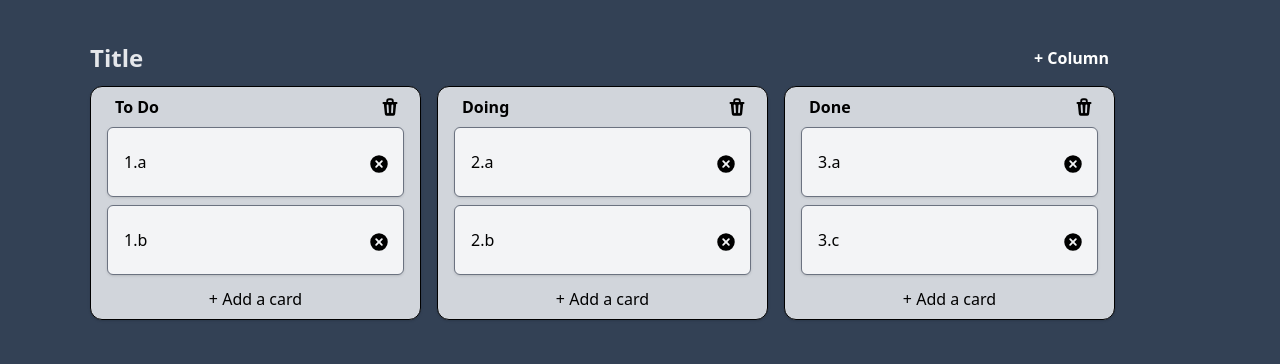
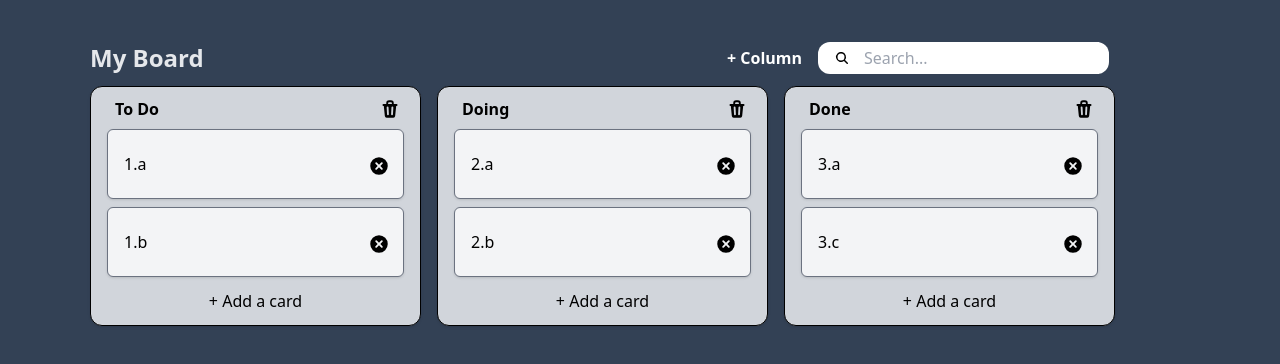
Before and after one commit to Mike-Sundays/my-kanban, a React (Vite) app: page / in a window 1280 px wide. Shown: the top 364 px of the page. Built offline with nearby package versions, Linux system fonts and the light colour scheme.

Commit message:
Working search

```diff
--- a/src/App.tsx
+++ b/src/App.tsx
@@ -1,7 +1,7 @@
 import { Board } from "./components/Board/Board.tsx";
 import './App.css'
 function App() {
-  // localStorage.clear()
+  localStorage.clear()
   return (
       <Board />
   );
--- a/src/components/Board/Board.tsx
+++ b/src/components/Board/Board.tsx
@@ -20,12 +20,14 @@ import {
   LOCAL_STORAGE_BOARD_KEY,
   LOCAL_STORAGE_COLUMNS_KEY,
   DEFAULT_BOARD,
+  SEARCH_PLACEHOLDER,
 } from "../../shared/constants.ts";
 import { ColumnActionsType } from "../../shared/column-actions.ts";
 import { IColumn } from "../../models/IColumn.ts";
 import boardReducer from "../../shared/board-reducer.ts";
 import { BoardActionsType } from "../../shared/board-actions.ts";
 import { CustomInput, InputTypes } from "../CustomInput/CustomInput.tsx";
+import { MagnifyingGlassIcon } from "@heroicons/react/16/solid";
 
 export function Board() {
   const BOARD_TITLE_PLACEHOLDER = "Title your board...";
@@ -112,8 +114,21 @@ export function Board() {
     });
   };
 
-  const inputCss = "text-2xl text-gray-200 border-none outline-none m-2.5 font-bold bg-slate-700";
+  const filterCards = (id: string, text: string) => {
+    boardDispatch({
+      type: BoardActionsType.SET_SEARCH_TERM,
+      payload: {
+        searchTerm: text,
+      },
+    });
 
+    columnsDispatch({
+      type: ColumnActionsType.FILTER_CARDS,
+      payload: {
+        searchTerm: text,
+      },
+    });
+  };
 
   return (
     <div className="px-20 py-8 bg-slate-700 w-fit">
@@ -125,19 +140,36 @@ export function Board() {
       >
         <ColumnsDispatchContext.Provider value={columnsDispatch}>
           <div className="w-fit">
-            <div className="flex justify-between mr-4">
+            <div className="flex justify-between items-center justify-center mr-4">
               <CustomInput
                 parentId={board.id}
                 text={board.title}
                 placeholder={BOARD_TITLE_PLACEHOLDER}
                 onChange={setTitle}
-                cssClass={inputCss}
+                cssClass="text-2xl text-gray-200 border-none outline-none m-2.5 font-bold bg-slate-700"
               ></CustomInput>
-              <button className="font-bold text-white float-right cursor-pointer" onClick={addColumns}>+ Column</button>
+              <div className="flex">
+                <button
+                  className="font-bold text-white float-right cursor-pointer mr-4"
+                  onClick={addColumns}
+                >
+                  + Column
+                </button>
+                <div className="flex flex-row h-fit items-center justify-center rounded-xl bg-white">
+                  <MagnifyingGlassIcon className="size-4 ml-4"></MagnifyingGlassIcon>
+                  <CustomInput
+                    parentId={board.id}
+                    text={board.searchTerm}
+                    placeholder={SEARCH_PLACEHOLDER}
+                    onChange={filterCards}
+                    cssClass="border-none outline-none p-1 mx-2.5 "
+                  ></CustomInput>
+                </div>
+              </div>
             </div>
             <div className="flex p-0.5">
               {columns.map((column, index) => (
-                <Column key={column.id} column={column} index={index}></Column>
+                <Column key={column.id} column={column} index={index} searchTerm={board.searchTerm}></Column>
               ))}
             </div>
           </div>
--- a/src/components/Column/Column.tsx
+++ b/src/components/Column/Column.tsx
@@ -19,9 +19,10 @@ import { TrashIcon } from "@heroicons/react/16/solid";
 interface ColumnProps {
   column: IColumn;
   index: number;
+  searchTerm: string;
 }
 
-export function Column({ column, index }: ColumnProps) {
+export function Column({ column, index, searchTerm }: ColumnProps) {
   const dispatch = useContext(ColumnsDispatchContext);
 
   const { setNodeRef } = useDroppable({ id: column.id });
@@ -82,11 +83,11 @@ export function Column({ column, index }: ColumnProps) {
       >
         <div
           ref={setNodeRef}
-          className="border mx-2 border-black border-solid rounded-xl bg-gray-300 flex flex-col justify-between shadow h-fit"
+          className="border mx-2 pb-3 border-black border-solid rounded-xl bg-gray-300 flex flex-col justify-between shadow h-fit"
           key={index}
           id={column.id}
         >
-          <div className="flex flex-row">
+          <div className="flex flex-row mt-0.5">
             <CustomInput
               parentId={column.id}
               text={column.title}
@@ -101,7 +102,9 @@ export function Column({ column, index }: ColumnProps) {
             ></DeleteButton>
           </div>
 
-          {column.cards.map((card: ICard) => (
+          {column.cards.map((card: ICard) => {
+            if (card.visible) {
+              return (
                 <Card
                   key={card.id}
                   id={card.id}
@@ -109,13 +112,21 @@ export function Column({ column, index }: ColumnProps) {
                   placeholder={card.placeholder}
                   columnIndex={index}
                 ></Card>
-          ))}
+              );
+            } else {
+              return null;
+            }
+          })}
+
+          {searchTerm === "" ? (
             <button
-            className="cursor-ponter my-2"
+              className="cursor-ponter mt-2"
               onClick={(_) => onAddCard(index)}
+              disabled={searchTerm !== ""}
             >
               + Add a card
             </button>
+          ) : null}
         </div>
       </SortableContext>
     </>
--- a/src/models/IBoard.ts
+++ b/src/models/IBoard.ts
@@ -2,4 +2,5 @@ export interface IBoard {
     id: string,
     title: string
     columnIds: string[]
+    searchTerm: string
 }
--- a/src/models/ICard.ts
+++ b/src/models/ICard.ts
@@ -2,4 +2,5 @@ export interface ICard {
   id: string;
   text: string;
   placeholder?: string;
+  visible: boolean
 }
--- a/src/shared/board-actions.ts
+++ b/src/shared/board-actions.ts
@@ -1,4 +1,5 @@
 export enum BoardActionsType {
     SET_TITLE = "SET_TITLE",
-    ADD_COLUMN = "ADD_COLUMN"
+    ADD_COLUMN = "ADD_COLUMN",
+    SET_SEARCH_TERM = "SET_SEARCH_TERM"
   }
--- a/src/shared/board-reducer.ts
+++ b/src/shared/board-reducer.ts
@@ -10,6 +10,9 @@ export default function columnsReducer(board: IBoard, action: IAction): IBoard {
     case BoardActionsType.ADD_COLUMN: {
       return { ...board, columnIds: [...board.columnIds, action.payload.id]};
     }
+    case BoardActionsType.SET_SEARCH_TERM: {
+      return { ...board, searchTerm: action.payload.searchTerm};
+    }
     default: {
       throw Error("Unknown action: " + action.type);
     }
--- a/src/shared/column-actions.ts
+++ b/src/shared/column-actions.ts
@@ -7,4 +7,5 @@ export enum ColumnActionsType {
   DRAG_OVER = "DRAG_OVER",
   DRAG_END = "DRAG_END",
   DELETE_COLUMN = "DELETE_COLUMN",
+  FILTER_CARDS = "FILTER_CARDS",
 }
--- a/src/shared/columns-reducer.ts
+++ b/src/shared/columns-reducer.ts
@@ -2,7 +2,7 @@ import { arrayMove } from "@dnd-kit/sortable";
 import { IColumn } from "../models/IColumn";
 import { ColumnActionsType } from "./column-actions";
 import { IAction } from "../models/IAction";
-import { act } from "react";
+import { ICard } from "../models/ICard";
 
 export default function columnsReducer(
   columns: IColumn[],
@@ -11,10 +11,11 @@ export default function columnsReducer(
   switch (action.type) {
     case ColumnActionsType.ADD_CARD: {
       const columnIndex = action.payload.index;
-      const newCard = {
+      const newCard: ICard = {
         id: action.payload.id,
         text: ``,
         placeholder: action.payload.placeholder,
+        visible: true,
       };
       const newColumns = columns.map((column, index) => {
         if (index === columnIndex) {
@@ -44,8 +45,22 @@ export default function columnsReducer(
       });
       return newColumns;
     }
+    case ColumnActionsType.FILTER_CARDS: {
+      const searchTerm = action.payload.searchTerm;
+      return columns.map((column) => {
+        return {
+          ...column,
+          cards: column.cards.map((card) => {
+            if (searchTerm === '' || card.text.includes(searchTerm)) {
+              return { ...card, visible: true };
+            } else {
+              return { ...card,visible: false };
+            }
+          }),
+        };
+      });
+    }
     case ColumnActionsType.DELETE_CARD: {
-      console.log(action.payload.id)
       return columns.map((column) => {
         return {
           ...column,
--- a/src/shared/constants.ts
+++ b/src/shared/constants.ts
@@ -9,34 +9,36 @@ export const DEFAULT_COLUMNS: IColumn[] = [
     id: uuidv4(),
     title: "To Do",
     cards: [
-      { id: uuidv4(), text: "1.a" },
-      { id: uuidv4(), text: "1.b" },
+      { id: uuidv4(), text: "1.a", visible: true },
+      { id: uuidv4(), text: "1.b", visible: true },
     ],
   },
   {
     id: uuidv4(),
     title: "Doing",
     cards: [
-      { id: uuidv4(), text: "2.a" },
-      { id: uuidv4(), text: "2.b" },
+      { id: uuidv4(), text: "2.a", visible: true },
+      { id: uuidv4(), text: "2.b", visible: true },
     ],
   },
   {
     id: uuidv4(),
     title: "Done",
     cards: [
-      { id: uuidv4(), text: "3.a" },
-      { id: uuidv4(), text: "3.c" },
+      { id: uuidv4(), text: "3.a", visible: true },
+      { id: uuidv4(), text: "3.c", visible: true },
     ],
   },
 ];
 
 export const DEFAULT_BOARD: IBoard = {
   id: uuidv4(),
-  title: 'Title',
-  columnIds: [DEFAULT_COLUMNS[0].id, DEFAULT_COLUMNS[1].id, DEFAULT_COLUMNS[2].id]
+  title: 'My Board',
+  columnIds: [DEFAULT_COLUMNS[0].id, DEFAULT_COLUMNS[1].id, DEFAULT_COLUMNS[2].id],
+  searchTerm: ''
 }
 
 export const TEXT_PLACEHOLDER = "Write something...";
+export const SEARCH_PLACEHOLDER = "Search...";
 export const LOCAL_STORAGE_COLUMNS_KEY = "Columns"
 export const LOCAL_STORAGE_BOARD_KEY = "Board"
```
Lines whose indentation alone changed are shown as unchanged.
